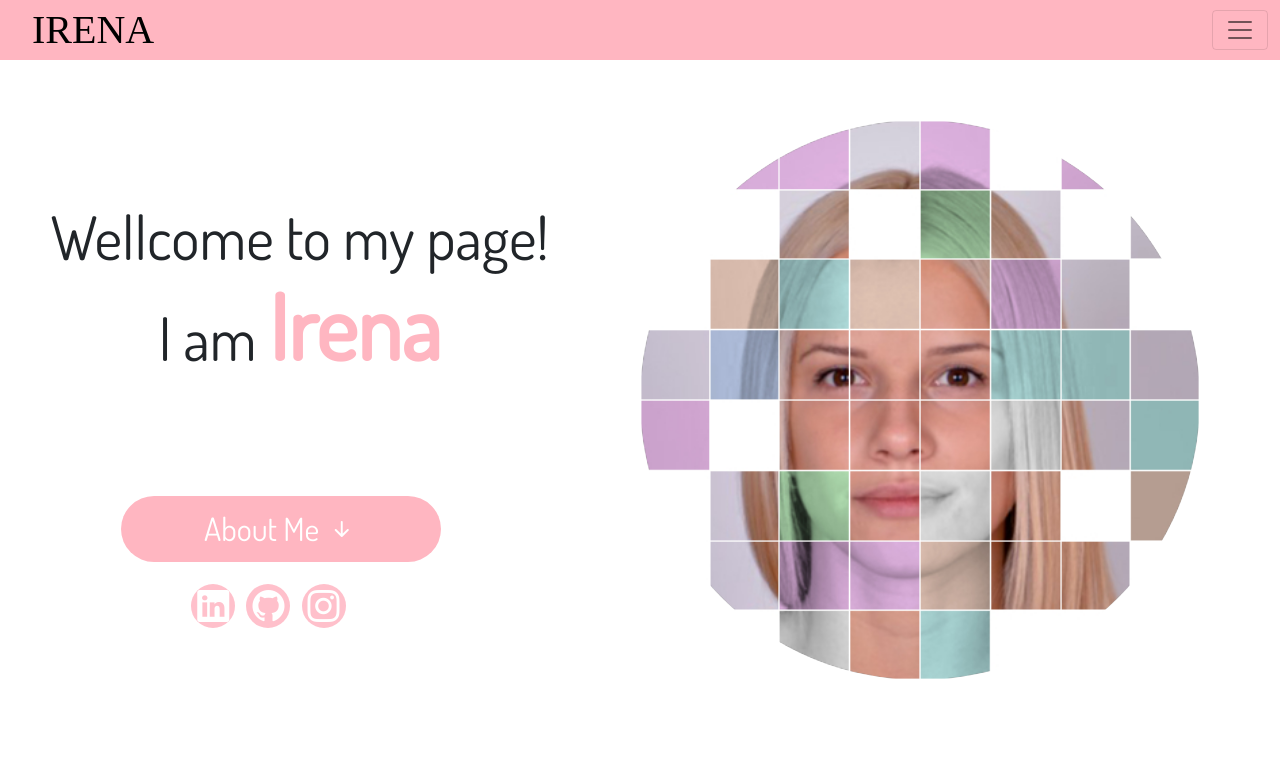
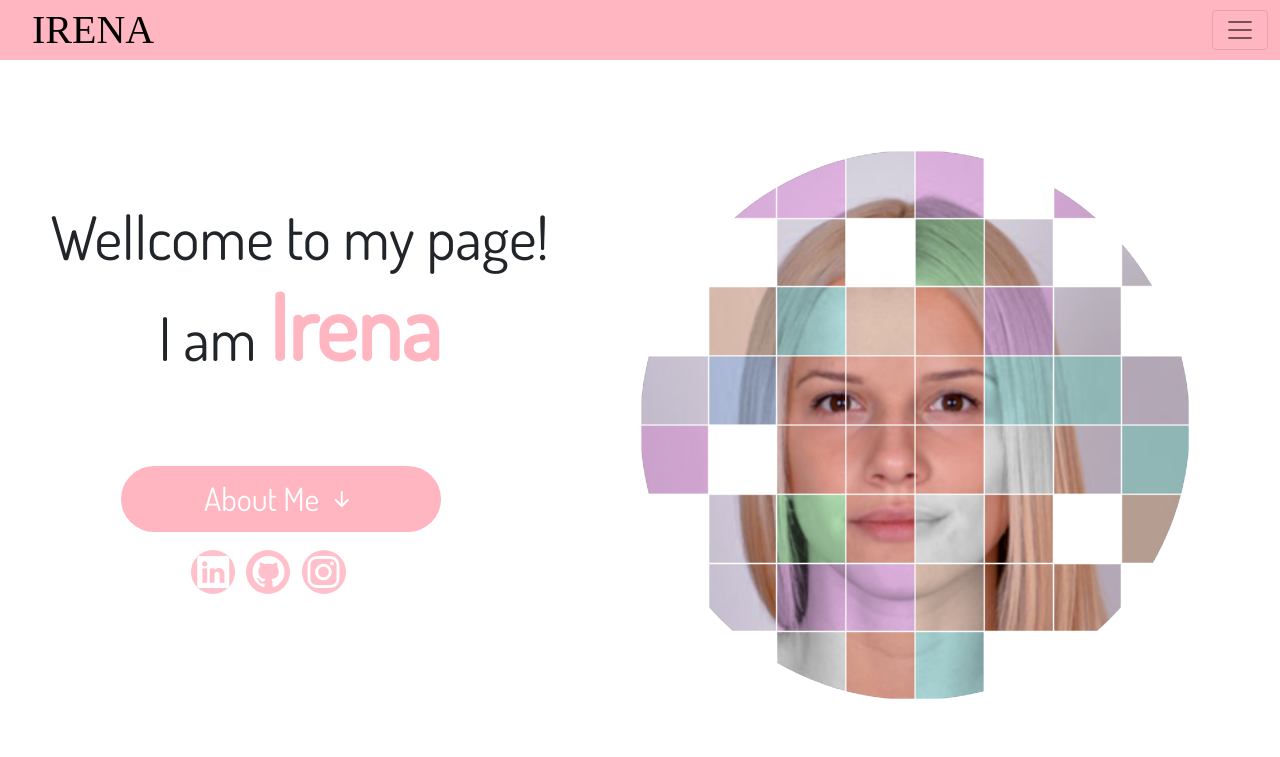
Before and after one commit to danevairena/PortfolioWebsite-React-Bootstrap, a plain HTML site: page index.html in a window 1280 px wide. Shown: the top 757 px of the page. Drawn offline with nearby package versions, Linux system fonts and the light colour scheme.

Commit message:
Update styles.css

```diff
--- a/styles.css
+++ b/styles.css
@@ -62,10 +62,10 @@
 }
 .right-column img {
 
-  height: 70%;
+  height: 550px;
   left: 50%;
   position: absolute;
-  top: 15%;
+  top: 150px;
   border-radius: 50%;
 }
 .right-column img:hover {
@@ -88,7 +88,7 @@
   margin-top: 1rem;
   width: 20rem;
   position: absolute;
-  top: 60%;
+  top: 450px;
   line-height: 0;
   padding: 1rem 3rem;
   border-radius: 4em;
@@ -100,7 +100,7 @@
 }
 .socials {
   position: absolute;
-  top: 73%;
+  top: 550px;
   margin-left: 11.5%;
 }
 
```
